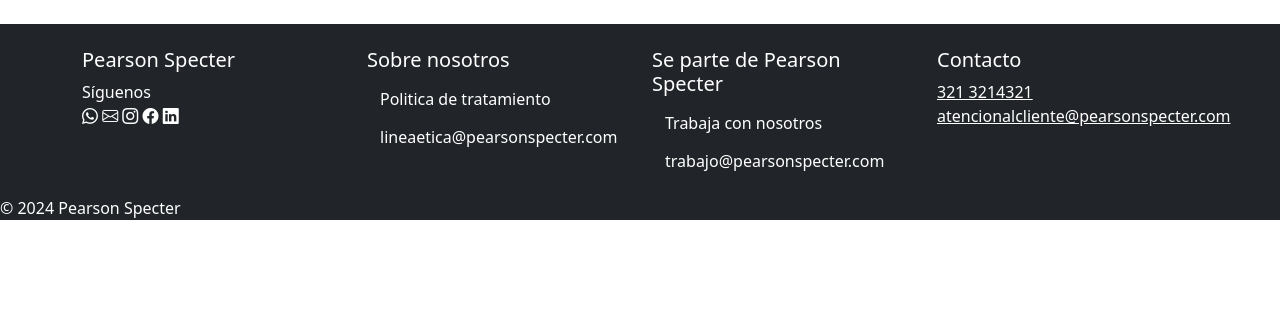
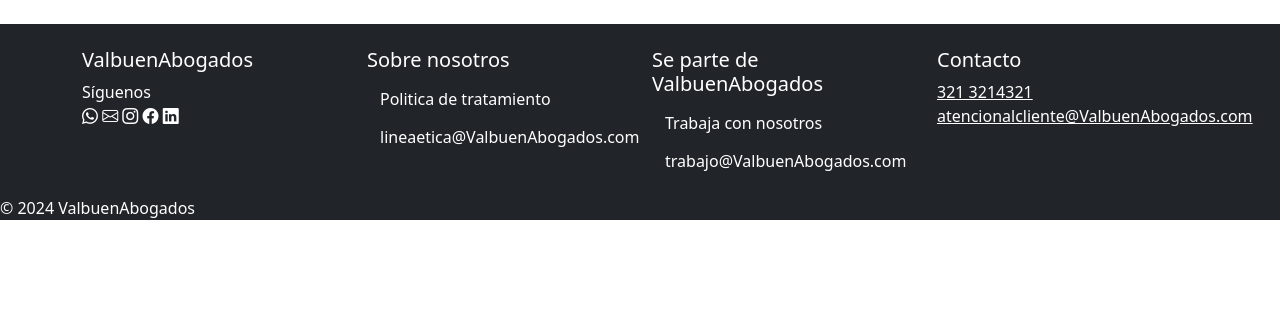
Before and after one commit to Cristian-Camilo-Aguilera-Largo/pearsonspecterr, a PHP site: page /casos/InterfazAdministradores.php in a window 1280 px wide; the page is wider, and only the part inside the window is pictured. Shown: the part 476-800 px from the top of that part. Run offline with PHP 8.4, Linux system fonts and the light colour scheme; the visitor is signed in with stand-in values (Sample User, id 1).

Commit message:
Cambios por Juan Pablo

```diff
--- a/php/InterfazAbogados.php
+++ b/php/InterfazAbogados.php
@@ -17,7 +17,7 @@ if (!isset($_SESSION['usuario'])) {
     <meta charset="UTF-8">
     <meta name="viewport" content="width=device-width, initial-scale=1.0">
     <title>Mis Casos</title>
-    <link rel="stylesheet" href="../estilos/viewAbogado.css">
+    <link rel="stylesheet" href="../estilos/estilos.css">
     <link rel="stylesheet" href="https://cdn.jsdelivr.net/npm/bootstrap@5.3.0-alpha1/dist/css/bootstrap.min.css">
 
     <!-- Estilos locales -->
--- a/php/InterfazAdministradores.php
+++ b/php/InterfazAdministradores.php
@@ -131,7 +131,7 @@ if (!isset($_SESSION['usuario'])) {
                       <div class="container">
                           <div class="row">
                               <div class="col-md-3">
-                        <h5 class="empresa_f">Pearson Specter</h5>
+                                  <h5 class="empresa_f">ValbuenAbogados</h5>
                                   <ul class="list-unstyled">
                                       <li>Síguenos</li>
                                       <li class="iconos">
@@ -147,27 +147,27 @@ if (!isset($_SESSION['usuario'])) {
                                   <h5>Sobre nosotros</h5>
                                   <ul class="list-unstyled">
                                       <li><button type="button" class="btn btn-dark">Politica de tratamiento</button></li>
-                            <li><button type="button" class="btn btn-dark">lineaetica@pearsonspecter.com</button></li>
+                                      <li><button type="button" class="btn btn-dark">lineaetica@ValbuenAbogados.com</button></li>
                                   </ul>
                               </div>
                               <div class="col-md-3">
-                        <h5>Se parte de Pearson Specter</h5>
+                                  <h5>Se parte de ValbuenAbogados</h5>
                                   <ul class="list-unstyled">
                                       <li><button type="button" class="btn btn-dark">Trabaja con nosotros</button></li>
-                            <li><button type="button" class="btn btn-dark">trabajo@pearsonspecter.com</button></li>
+                                      <li><button type="button" class="btn btn-dark">trabajo@ValbuenAbogados.com</button></li>
                                   </ul>
                               </div>
                               <div class="col-md-3">
                                   <h5>Contacto</h5>
                                   <ul class="list-unstyled">
                                       <li><a href="#" class="text-white">321 3214321</a></li>
-                            <li><a href="#" class="text-white">atencionalcliente@pearsonspecter.com</a></li>
+                                      <li><a href="#" class="text-white">atencionalcliente@ValbuenAbogados.com</a></li>
                                   </ul>
                               </div>
                           </div>
                           </div>
                           <div class="copyright">
-                    © 2024 Pearson Specter
+                              © 2024 ValbuenAbogados
                           </div>
                   </footer>
        </div>
```
Lines whose indentation alone changed are shown as unchanged.
